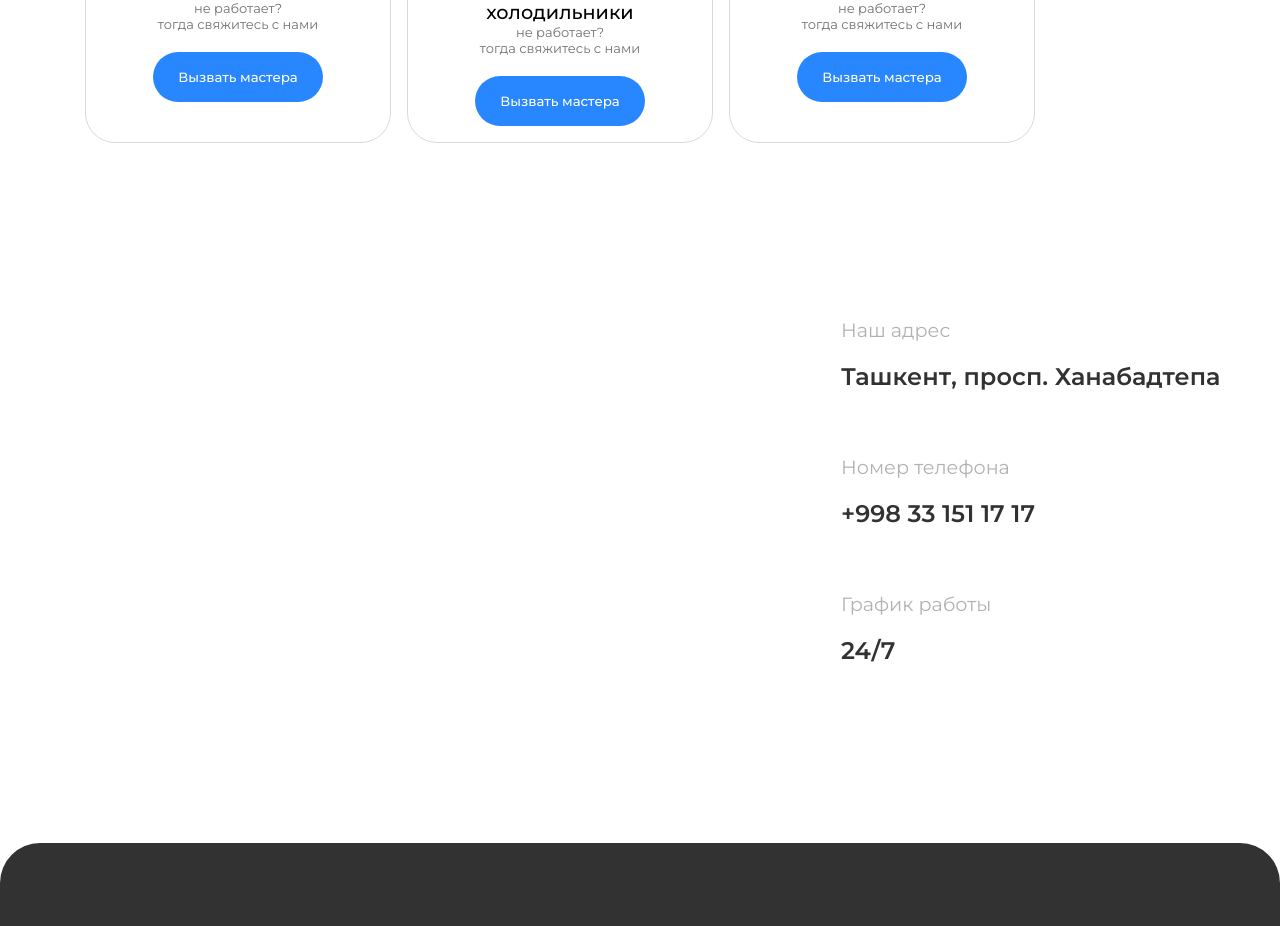
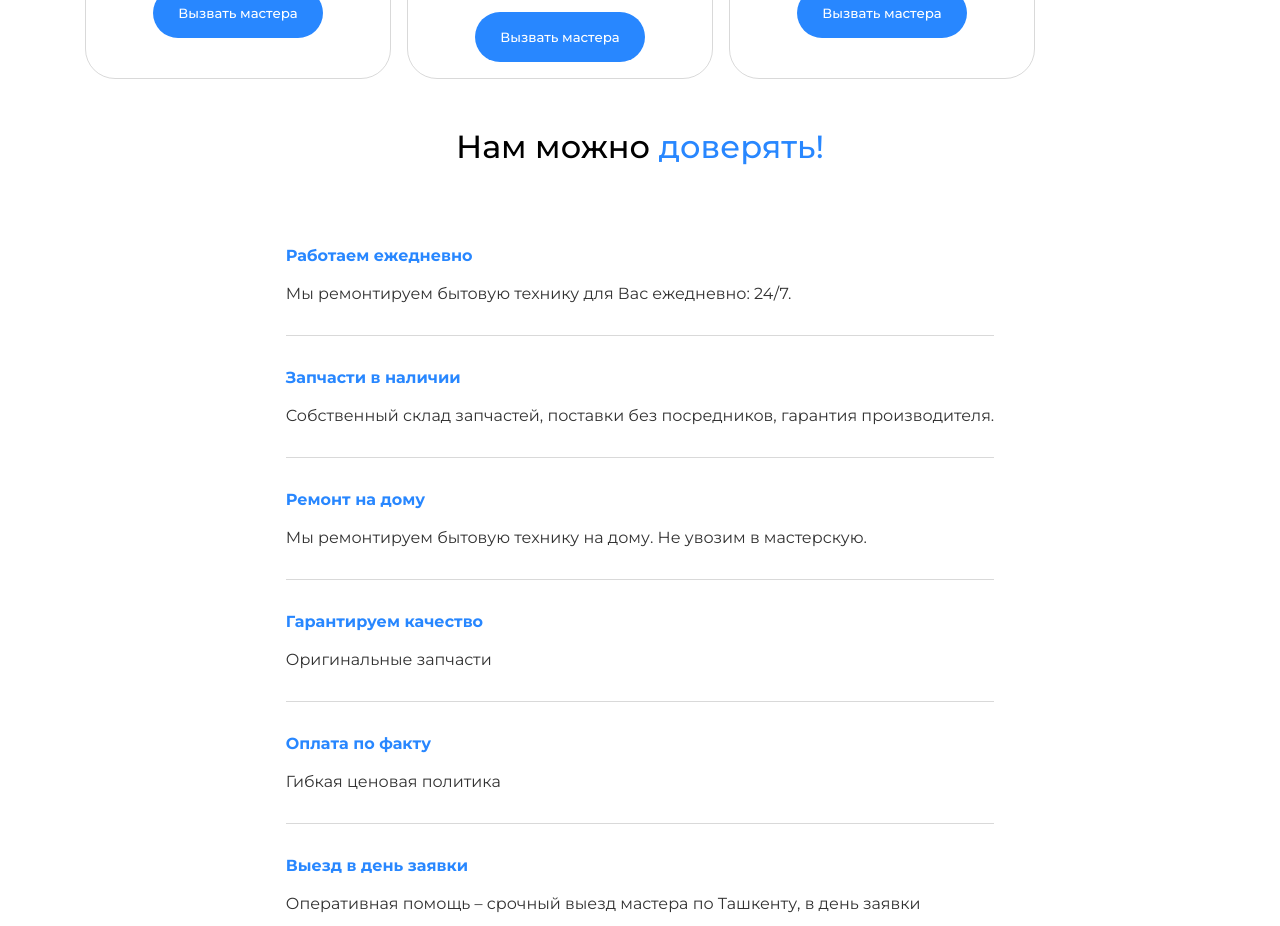
Before and after one commit to cxAbdulloh/ChillPro-Service, a React (Vite) app: page / in a window 1280 px wide. Shown: the part 1720-2646 px from the top of the page. Built offline with nearby package versions, Linux system fonts and the light colour scheme.

Commit message:
fix the bug

```diff
--- a/src/App.jsx
+++ b/src/App.jsx
@@ -45,7 +45,6 @@ const App = () => {
     <Route path="/contact" element={<ContactPage/>} />
   </Routes>
 
-
     </>
   )
 }
--- a/src/Components/About/About.css
+++ b/src/Components/About/About.css
@@ -0,0 +1,44 @@
+.aboutTop {
+    text-align: center;
+    margin-top: 3rem;
+}
+.aboutContainer {
+    justify-content: center;
+    display: flex;
+    flex-direction: column;
+    align-items: center;
+    margin-top: 3rem;
+}
+h4 {
+    color: #2887ff;
+}
+.gridDescription {
+    color: #323232;
+}
+.aboutHr {
+    height: 1px;
+    background-color:  rgba(180, 180, 180, 0.504);
+    width: 100%;
+}
+.item {
+    padding: 2rem 0;
+}
+@media (max-width: 850px) {
+    .aboutContainer {
+        text-align: center;
+
+    }
+    .aboutTop {
+        font-size: 12px;
+    }
+    .aboutHr {
+        margin: 20px 0;
+        border: none;
+        width: 45%;
+        margin: auto;
+    }
+    .gridDescription {
+        margin: auto;
+        max-width: 50%;
+    }
+}
--- a/src/Components/About/About.jsx
+++ b/src/Components/About/About.jsx
@@ -5,41 +5,51 @@ const About = () => {
   return (
     <>
     <div className="aboutTop">
-    <h1 style={{fontWeight:"500"}}>Нам можно доверять!</h1>
+    <h1 style={{fontWeight:"500"}}>Нам можно<span style={{color:"#2887ff"}}> доверять!</span></h1>
     </div>
 
     <div className="aboutContainer">
         <div className="gridColumsTop">
             <div className="item">
-                <h4 style={{color:"#323232"}}>Работаем ежедневно</h4>
+                <h4>Работаем ежедневно</h4>
+                <br />
                 <p className='gridDescription'>Мы ремонтируем бытовую технику для Вас ежедневно: 24/7.</p>
             </div>
+            <hr className='aboutHr'/>
             <div className="item">
-                <h4 style={{color:"#323232"}}>Запчасти в наличии</h4>
-                Собственный склад запчастей, поставки без посредников, гарантия производителя.
+                <h4>Запчасти в наличии</h4>
+                <br />
+                <p className='gridDescription'>Собственный склад запчастей, поставки без посредников, гарантия производителя.</p>
                 </div>
+                <hr className='aboutHr'/>
             <div className="item">
-                <h4 style={{color:"#323232"}}>Ремонт на дому</h4>
-                <p>Мы ремонтируем бытовую технику на дому. Не увозим в мастерскую.</p>
+                <h4>Ремонт на дому</h4>
+                <br />
+                <p className='gridDescription'>Мы ремонтируем бытовую технику на дому. Не увозим в мастерскую.</p>
                 </div>
-        </div>
-        <div className="gridColumsBottom">
-            <div className="itemBottom">
+                <hr className='aboutHr'/>
+            <div className="item">
                 <h4>Гарантируем качество</h4>
-                <p>Оригинальные
+                <br />
+                <p className='gridDescription'>Оригинальные
                 запчасти</p>
             </div>
-            <div className="itemBottom">
+            <hr className='aboutHr'/>
+            <div className="item">
                 <h4>Оплата по факту</h4>
-                <p>Гибкая ценовая
+                <br />
+                <p className='gridDescription'>Гибкая ценовая
                 политика</p>
             </div>
-            <div className="itemBottom">
+            <hr className='aboutHr'/>
+            <div className="item">
                 <h4>Выезд в день заявки</h4>
-                Оперативная помощь – срочный выезд мастера по Ташкенту, в день заявки
+                <br />
+                <p className='gridDescription'>Оперативная помощь – срочный выезд мастера по Ташкенту, в день заявки</p>
+            </div>
+            <hr className='aboutHr'/>
             </div>
         </div>
-    </div>
     </>
   )
 }
--- a/src/Components/Footer/Footer.jsx
+++ b/src/Components/Footer/Footer.jsx
@@ -36,7 +36,7 @@ const Footer = () => {
             <h2>Связаться с нами</h2>
             <ul>
                 <li>+998 (33) 157-17-17</li>
-                <li>Contact@chillpro.com</li>
+                <li>Contact@chillpro.uz</li>
             </ul>
         </div>
       </div>
--- a/src/Components/Page/Home.jsx
+++ b/src/Components/Page/Home.jsx
@@ -3,8 +3,8 @@ import Navbar from '../Navbar/Navbar'
 import { HomePage } from '../HomePage/HomePage'
 import SectionContainer from '../SectionContainer/SectionContainer'
 import Map from '../Map/Map'
-import ContactPage from '../ContactPage/ContactPage'
 import Footer from '../Footer/Footer'
+import About from '../About/About'
 
 const Home = () => {
   return (
@@ -12,9 +12,8 @@ const Home = () => {
     <Navbar/>
     <HomePage/>
     <SectionContainer/>
-    {/* <About/>   */}
+    <About/>
     <Map/>
-
     <Footer/>
     </>
   )
--- a/src/Components/SectionContainer/SectionContainer.jsx
+++ b/src/Components/SectionContainer/SectionContainer.jsx
@@ -14,18 +14,11 @@ const SectionContainer = () => {
       <div className="sectionContainer">
         <div className="containerTopBottom">
           <div id="containerTop">
-            <div className="left">
-              <img
-                src="https://images.thdstatic.com/productImages/1f582bc2-1fbf-47c6-96d2-31d165a4e8cc/svn/white-whirlpool-front-load-washers-chw9160gw-64_1000.jpg"
-                alt=""
-                className="topImage"
-              />
+          <div className="left">
               <div className="topButton">
+                <img src={assets.conditsoner} alt="" className="topImage" />
                 <ul>
-                  <li className="textTop">Стиральная машина</li>
-                  <p className="ppp">
-                    Мигают индикаторы? <br /> тогда свяжитесь с нами
-                  </p>
+                  <li className="textBottom">Кондиционер</li>
                 </ul>
                 <div className="bbb">
                   <button className="btn"><Link style={{color:"#fff"}} to={"/contact"}>Вызвать мастера</Link></button>
@@ -41,9 +34,6 @@ const SectionContainer = () => {
               <div className="topButton">
                 <ul>
                   <li className="textTop">Холодильник</li>
-                  <p className="ppp">
-                    Шумит? <br /> тогда свяжитесь с нами
-                  </p>
                 </ul>
                 <div className="bbb">
                   <button className="btn"><Link style={{color:"#fff"}} to={"/contact"}>Вызвать мастера</Link></button>
@@ -51,13 +41,14 @@ const SectionContainer = () => {
               </div>
             </div>
             <div className="left">
+              <img
+                src="https://images.thdstatic.com/productImages/1f582bc2-1fbf-47c6-96d2-31d165a4e8cc/svn/white-whirlpool-front-load-washers-chw9160gw-64_1000.jpg"
+                alt=""
+                className="topImage"
+              />
               <div className="topButton">
-                <img src={assets.conditsoner} alt="" className="topImage" />
                 <ul>
-                  <li className="textBottom">Кондиционер</li>
-                  <p className="ppp">
-                    Не охлаждает? <br /> тогда свяжитесь с нами
-                  </p>
+                  <li className="textTop">Стиральная машина</li>
                 </ul>
                 <div className="bbb">
                   <button className="btn"><Link style={{color:"#fff"}} to={"/contact"}>Вызвать мастера</Link></button>
@@ -71,9 +62,6 @@ const SectionContainer = () => {
               <div className="topButton">
                 <ul>
                   <li className="textBottom">Стабилизатор</li>
-                  <p className="ppp">
-                    не работает? <br /> тогда свяжитесь с нами
-                  </p>
                 </ul>
                 <div className="bbb">
                   <button className="btn"><Link style={{color:"#fff"}} to={"/contact"}>Вызвать мастера</Link></button>
@@ -87,9 +75,6 @@ const SectionContainer = () => {
                   <li className="textBottom">
                     Витринные <br /> холодильники
                   </li>
-                  <p className="ppp">
-                    не работает? <br /> тогда свяжитесь с нами
-                  </p>
                 </ul>
                 <div className="bbb">
                   <button className="btn"><Link style={{color:"#fff"}} to={"/contact"}>Вызвать мастера</Link></button>
@@ -101,9 +86,6 @@ const SectionContainer = () => {
               <div className="topButton">
                 <ul>
                   <li className="textBottom">Чиллеры</li>
-                  <p className="ppp">
-                    не работает? <br /> тогда свяжитесь с нами
-                  </p>
                 </ul>
                 <div className="bbb">
                   <button className="btn"><Link style={{color:"#fff"}} to={"/contact"}>Вызвать мастера</Link></button>
```
